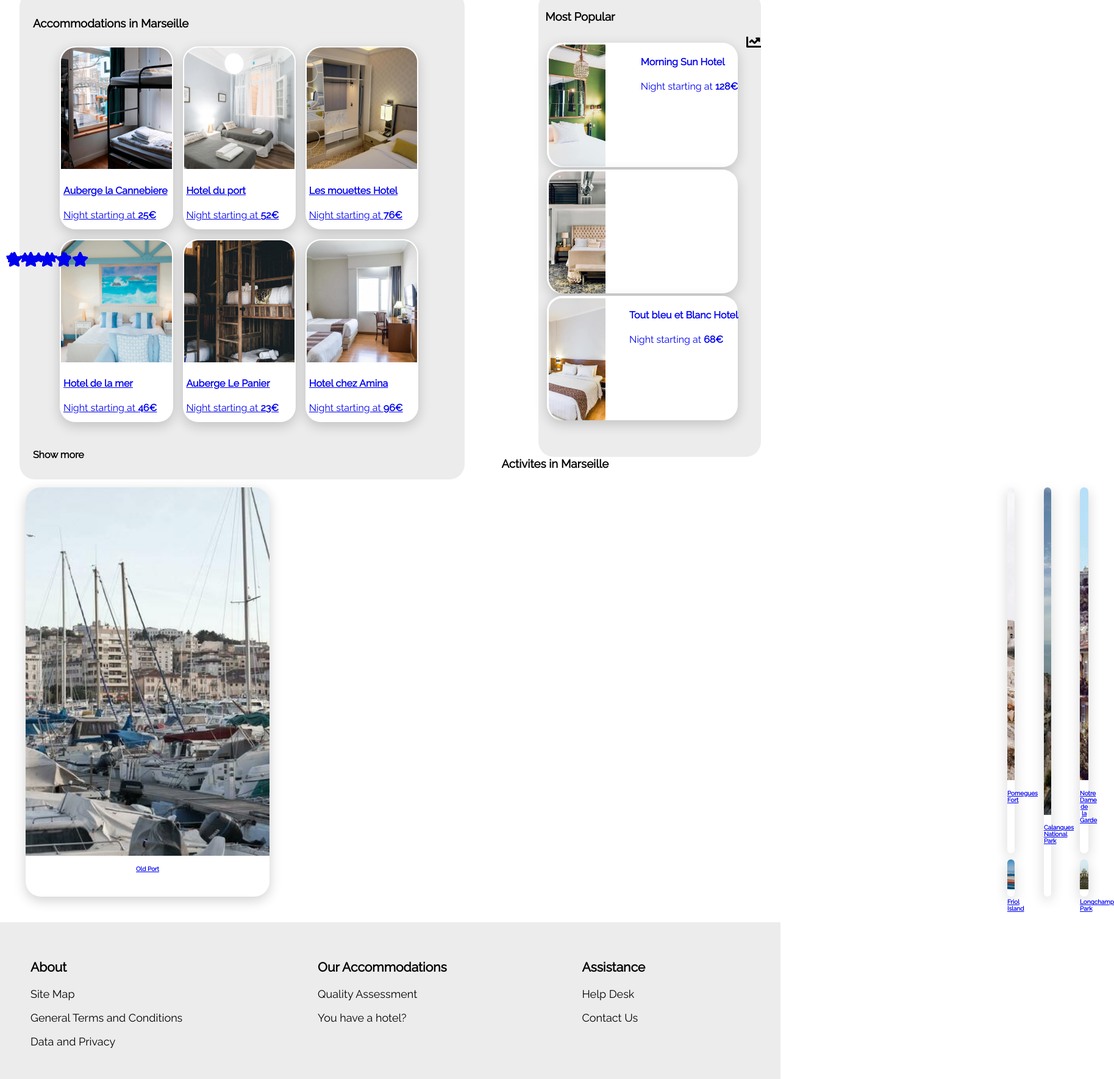
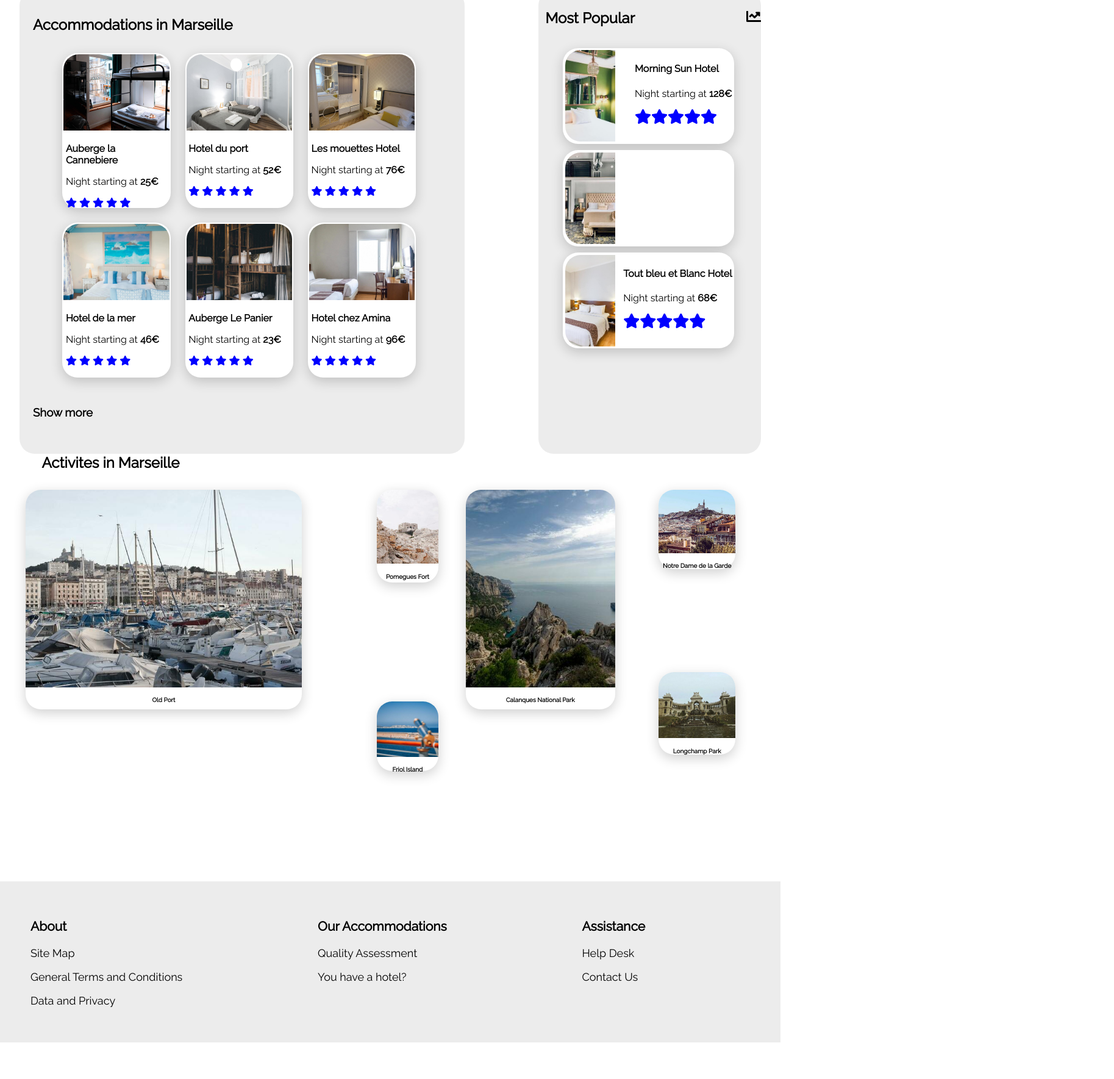
Before and after one commit to MailMaaan/OCP2, a plain HTML site: page index.html in a window 1280 px wide. Shown: the part 352-2121 px from the top of the page at 61% size, 1827 px wide, since content can reach past the window. After the commit the page ends 2061 px from the top, so only its background shows below. Drawn offline with Linux system fonts and the light colour scheme.

Commit message:
changed sthe sizing of some containers

```diff
--- a/index.css
+++ b/index.css
@@ -1,3 +1,12 @@
+a {
+    color: inherit;
+    text-decoration: none;
+}
+
+a i {
+    color: blue;
+}
+
 main {
     margin: 2rem;
 }
@@ -47,6 +56,10 @@ nav li:hover {
     float: left;
 }
 
+.filter-bar {
+
+}
+
 .filter-button {
     background-color: white;
     outline: #ececec;
@@ -54,6 +67,10 @@ nav li:hover {
     border-radius: 25px;
     margin-right: 1%;
     margin-left: 1%;
+}
+
+.filter-button i {
+    float: left;
 }
 
 .fa-cash-bill {
@@ -82,7 +99,7 @@ nav li:hover {
     border-radius: 25px;
     width: 60%;
     margin-right: 5%;
-    height: 800px;
+    height: 760px;
     float: left;
 }
 
@@ -93,24 +110,19 @@ nav li:hover {
 }
 
 .card {
+    height: 250px;
     background-color: white;
     border-radius: 25px;
-    height: 300px;
-    padding-left: 1%;
-    padding-right: 1%;
-    margin-left: 4%;
-    margin-right: 4%;
-    margin-top: 4%;
-    margin-bottom: 4%;
+    padding: 1% 1% 1% 1%;
+    margin: 6% 6% 6% 6%;
     box-shadow: 0px 0px 0px 0px rgba(0, 0, 0, 0.2), 0 6px 20px 0 rgba(0, 0, 0, 0.19);
 }
 
 .card img {
-    height: 200px;
+    height: 125px;
     width: 100%;
     border-top-left-radius: 25px;
     border-top-right-radius: 25px;
-    padding-top: 1%;
     object-fit: cover;
 }
 
@@ -121,7 +133,6 @@ nav li:hover {
 
 .rating {
     height: 25px;
-    position: absolute;
     bottom: 10px;
     left: 10px
 }
@@ -130,6 +141,7 @@ nav li:hover {
     background-color: #ececec;
     border-radius: 25px;
     width: 30%;
+    height: 760px;
     margin-left: 5%;
     float: right;
 }
@@ -154,13 +166,10 @@ nav li:hover {
 .card-aside {
     background-color: white;
     border-radius: 25px;
-    padding-left: 1%;
-    padding-bottom: 1%;
-    margin-left: 4%;
-    margin-right: 4%;
-    margin-top: 4%;
-    margin-bottom: 4%;
-    height: 200px;
+    padding: 1% 1% 1% 1%;
+    margin: 4% 4% 4% 11%;
+    height: 150px;
+    width: 75%;
     box-shadow: 0px 0px 0px 0px rgba(0, 0, 0, 0.2), 0 6px 20px 0 rgba(0, 0, 0, 0.19);
 }
 
@@ -169,12 +178,15 @@ nav li:hover {
     height: 100%;
     border-top-left-radius: 25px;
     border-bottom-left-radius: 25px;
-    padding-top: 1%;
     object-fit: cover;
 }
 
 .cards-aside {
     text-align: left;
+}
+
+.cards-aside i {
+    float: left;
 }
 
 .star-checked {
@@ -189,24 +201,20 @@ nav li:hover {
     background-color: white;
 }
 
-.card-activity-1 { grid-area: OldPort; }
-.card-activity-2 { grid-area: PomeguesFort; }
-.card-activity-3 { grid-area: FrioulIsland; }
-.card-activity-4 { grid-area: CalanquesNationalPark; }
-.card-activity-5 { grid-area: NotreDameDeLaGarde; }
-.card-activity-6 { grid-area: LongchampPark; }
+.card-activity-1 { grid-area: Tall; }
+.card-activity-2 { grid-area: Short1; }
+.card-activity-3 { grid-area: Short2; }
 
 .grid-container {
   display: grid;
   grid-template-areas:
-    'OldPort PomeguesFort CalanquesNationalPark NotreDameDeLaGarde'
-    'OldPort FrioulIsland CalanquesNationalPark LongchampPark';
-    grid-template-columns: 1600px;
-    grid-template-rows: 600px;
+    'Tall Short1'
+    'Tall Short2';
   grid-gap: 10px;
   background-color: white;
   padding: 10px;
   margin: 0px;
+  max-height: 600px;
 }
 
 .grid-container > div {
@@ -221,9 +229,14 @@ nav li:hover {
     border-radius: 15px;
 }
 
+.cards-activities {
+    display: flex;
+}
+
 .card-activity-1 {
     border-radius: 25px;
-    width: 25%;
+    width: 80%;
+    height: 60%;
     box-shadow: 0px 0px 0px 0px rgba(0, 0, 0, 0.2), 0 6px 20px 0 rgba(0, 0, 0, 0.19);
 }
 
@@ -237,7 +250,8 @@ nav li:hover {
 
 .card-activity-2 {
     border-radius: 25px;
-    width: 25%;
+    width: 80%;
+    height: 45%;
     box-shadow: 0px 0px 0px 0px rgba(0, 0, 0, 0.2), 0 6px 20px 0 rgba(0, 0, 0, 0.19);
 }
 
@@ -251,53 +265,12 @@ nav li:hover {
 
 .card-activity-3 {
     border-radius: 25px;
-    width: 25%;
+    width: 80%;
+    height: 45%;
     box-shadow: 0px 0px 0px 0px rgba(0, 0, 0, 0.2), 0 6px 20px 0 rgba(0, 0, 0, 0.19);
 }
 
 .card-activity-3 img {
-    width: 100%;
-    height: 80%;
-    border-top-left-radius: 25px;
-    border-top-right-radius: 25px;
-    object-fit: cover;
-}
-
-.card-activity-4 {
-    border-radius: 25px;
-    width: 25%;
-    box-shadow: 0px 0px 0px 0px rgba(0, 0, 0, 0.2), 0 6px 20px 0 rgba(0, 0, 0, 0.19);
-}
-
-.card-activity-4 img {
-    width: 100%;
-    height: 80%;
-    border-top-left-radius: 25px;
-    border-top-right-radius: 25px;
-    object-fit: cover;
-}
-
-.card-activity-5 {
-    border-radius: 25px;
-    width: 25%;
-    box-shadow: 0px 0px 0px 0px rgba(0, 0, 0, 0.2), 0 6px 20px 0 rgba(0, 0, 0, 0.19);
-}
-
-.card-activity-5 img {
-    width: 100%;
-    height: 80%;
-    border-top-left-radius: 25px;
-    border-top-right-radius: 25px;
-    object-fit: cover;
-}
-
-.card-activity-6 {
-    border-radius: 25px;
-    width: 25%;
-    box-shadow: 0px 0px 0px 0px rgba(0, 0, 0, 0.2), 0 6px 20px 0 rgba(0, 0, 0, 0.19);
-}
-
-.card-activity-6 img {
     width: 100%;
     height: 80%;
     border-top-left-radius: 25px;
--- a/index.html
+++ b/index.html
@@ -4,15 +4,15 @@
 <head>
     <meta charset=utf-8>
     <title>Reservia</title>
-    <link href="index.css" type="text/css" rel="stylesheet">
     <link rel="preconnect" href="https://fonts.gstatic.com">
     <link href="https://fonts.googleapis.com/css2?family=Raleway&display=swap" rel="stylesheet">
-    <link rel="stylesheet" href="all.css">
+    <link href="index.css" type="text/css" rel="stylesheet">
+    <link href="all.css" type="text/css" rel="stylesheet">
 </head>
 
 <body>
     <nav>
-        <img src="images/logo/Reservia.svg">
+        <img src="images/logo/Reservia.svg" alt="logo">
 
         <ul>
             <li class="sign-up"><a href="0">Sign Up</a></li>
@@ -21,36 +21,32 @@
         </ul>
     </nav>
     <header>
-        <h3>Find a place for your dream vacation</h3>
-        <h6>Downtown or in nature</h6>
+        <h2>Find a place for your dream vacation</h2>
+        <p>Downtown or in nature</p>
 
         <form>
-            <i class="map-marker"></i>
+            <i class="fas fa-map-marker-alt"></i>
             <input class="placeholder" type="search" name="search" placeholder="Marseille,France">
             <input type="submit" value="Search">
-            <i class="fa-search"></i>
+            <i class="fas fa-search"></i>
         </form>
 
         <div class="filter-bar">
             <h3 class="filter-title">Filters</h3>
             <button class="filter-button">
-                <i class="fas fa-cash-bill"></i>
-                <h3 class="filter-text"><span>Low cost</span></h3>
+                <h3><span><i class="fas fa-money-bill-wave fa-1x"></i>Low cost</span></h3>
             </button>
 
             <button class="filter-button">
-                <i class="fas fa-child"></i>
-                <h3 class="filter-text"><span>Family-friendly</span></h3>
+                <h3><span><i class="fas fa-child"></i>Family-friendly</span></h3>
             </button>
 
             <button class="filter-button">
-                <i class="fas fa-heart"></i>
-                <h3 class="filter-text"><span>Romantic</span></h3>
+                <h3><span><i class="fas fa-heart"></i>Romantic</span></h3>
             </button>
 
             <button class="filter-button">
-                <i class="fas fa-dog"></i>
-                <h3 class="filter-text"><span>Pets allowed</span></h3>
+                <h3><span><i class="fas fa-dog"></i>Pets allowed</span></h3>
             </button>
         </div>
         <div class="info">
@@ -63,19 +59,20 @@
     </header>
     <main>
         <section class="accommodations" id="accommodations">
-            <h3 class="section-title">Accommodations in Marseille</h3>
+            <h2 class="section-title"><b>Accommodations in Marseille</b></h2>
             <div class="cards">
-                <div class="card"><a href="0"><img
-                            src="images/hebergements/3_medium/marcus-loke-WQJvWU_HZFo-unsplash.jpg" alt="">
+                <div class="card">
+                    <a href="0">
+                        <img src="images/hebergements/3_medium/marcus-loke-WQJvWU_HZFo-unsplash.jpg" alt="">
                         <div class="card-accommodations">
-                            <h4><b>Auberge la Cannebiere</b></h4>
+                            <p><b>Auberge la Cannebiere</b></p>
                             <p>Night starting at <b class="price_1">25€</b> </p>
                             <div class="rating">
                                 <i class="fas fa-star active"></i>
                                 <i class="fas fa-star active"></i>
                                 <i class="fas fa-star active"></i>
                                 <i class="fas fa-star active"></i>
-                                <span class="star-empty"></span>
+                                <i class="fas fa-star"></i>
                             </div>
 
                         </div>
@@ -83,10 +80,11 @@
 
                 </div>
 
-                <div class="card"><a href="0"><img
-                            src="images/hebergements/3_medium/fred-kleber-gTbaxaVLvsg-unsplash.jpg" alt="">
+                <div class="card">
+                    <a href="0">
+                        <img src="images/hebergements/3_medium/fred-kleber-gTbaxaVLvsg-unsplash.jpg" alt="">
                         <div class="card-accommodations">
-                            <h4><b>Hotel du port</b></h4>
+                            <p><b>Hotel du port</b></p>
                             <p>Night starting at <b class="price_1">52€</b> </p>
                             <div class="rating">
                                 <i class="fas fa-star active"></i>
@@ -101,10 +99,11 @@
 
                 </div>
 
-                <div class="card"><a href="0"><img
-                            src="images/hebergements/3_medium/reisetopia-B8WIgxA_PFU-unsplash.jpg" alt="">
+                <div class="card">
+                    <a href="0">
+                        <img src="images/hebergements/3_medium/reisetopia-B8WIgxA_PFU-unsplash.jpg" alt="">
                         <div class="card-accommodations">
-                            <h4><b>Les mouettes Hotel</b></h4>
+                            <p><b>Les mouettes Hotel</b></p>
                             <p>Night starting at <b class="price_1">76€</b> </p>
                             <div class="rating">
                                 <i class="fas fa-star active"></i>
@@ -119,10 +118,11 @@
 
                 </div>
 
-                <div class="card"><a href="0"><img
-                            src="images/hebergements/3_medium/annie-spratt-Eg1qcIitAuA-unsplash.jpg" alt="">
+                <div class="card">
+                    <a href="0">
+                        <img src="images/hebergements/3_medium/annie-spratt-Eg1qcIitAuA-unsplash.jpg" alt="">
                         <div class="card-accommodations">
-                            <h4><b>Hotel de la mer</b></h4>
+                            <p><b>Hotel de la mer</b></p>
                             <p>Night starting at <b class="price_1">46€</b> </p>
                             <div class="rating">
                                 <i class="fas fa-star active"></i>
@@ -137,10 +137,11 @@
 
                 </div>
 
-                <div class="card"><a href="0"><img
-                            src="images/hebergements/3_medium/nicate-lee-kT-ZyaiwBe0-unsplash.jpg" alt="">
+                <div class="card">
+                    <a href="0">
+                        <img src="images/hebergements/3_medium/nicate-lee-kT-ZyaiwBe0-unsplash.jpg" alt="">
                         <div class="card-accommodations">
-                            <h4><b>Auberge Le Panier</b></h4>
+                            <p><b>Auberge Le Panier</b></p>
                             <p>Night starting at <b class="price_1">23€</b> </p>
                             <div class="rating">
                                 <i class="fas fa-star active"></i>
@@ -155,10 +156,11 @@
 
                 </div>
 
-                <div class="card"><a href="0"><img
-                            src="images/hebergements/3_medium/febrian-zakaria-M6S1WvfW68A-unsplash.jpg" alt="">
+                <div class="card">
+                    <a href="0">
+                        <img src="images/hebergements/3_medium/febrian-zakaria-M6S1WvfW68A-unsplash.jpg" alt="">
                         <div class="card-accommodations">
-                            <h4><b>Hotel chez Amina</b></h4>
+                            <p><b>Hotel chez Amina</b></p>
                             <p>Night starting at <b class="price_1">96€</b> </p>
                             <div class="rating">
                                 <i class="fas fa-star active"></i>
@@ -173,18 +175,16 @@
 
                 </div>
             </div>
-            <h4><b>
-                    <div class="more">Show more</div>
-                </b></h4>
+            <h3 class="more">Show more</h3>
 
         </section>
 
         <aside class="most-popular" id="most-popular">
-            <h3 class="section-title">Most Popular</h3>
-            <i class="fas fa-chart-line"></i>
+            <h2 class="section-title"><b>Most Popular</b><i class="fas fa-chart-line"></i></h2>
             <div class="cards-aside-section">
-                <div class="card-aside"><a href="0"><img
-                            src="images/hebergements/4_small/emile-guillemot-Bj_rcSC5XfE-unsplash.jpg" alt="">
+                <div class="card-aside">
+                    <a href="0">
+                        <img src="images/hebergements/4_small/emile-guillemot-Bj_rcSC5XfE-unsplash.jpg" alt="">
                         <div class="cards-aside">
                             <h4><b>Morning Sun Hotel</b></h4>
                             <p>Night starting at <b class="price_1">128€</b> </p>
@@ -201,17 +201,18 @@
 
                 </div>
 
-                <div class="card-aside"><a href="0"><img
-                            src="images/hebergements/4_small/aw-creative-VGs8z60yT2c-unsplash.jpg" alt="">
+                <div class="card-aside">
+                    <a href="0">
+                        <img src="images/hebergements/4_small/aw-creative-VGs8z60yT2c-unsplash.jpg" alt="">
                         <div class="cards-aside">
                             <h4><b>Au coeur de l'eau Bed and Breakfast</b></h4>
                             <p>Night starting at <b class="price_1">71€</b> </p>
                             <div class="rating">
+                                <i class="fas fa-star"></i>
                                 <i class="fas fa-star active"></i>
                                 <i class="fas fa-star active"></i>
                                 <i class="fas fa-star active"></i>
                                 <i class="fas fa-star active"></i>
-                                <i class="fas fa-star"></i>
                             </div>
 
                         </div>
@@ -219,17 +220,18 @@
 
                 </div>
 
-                <div class="card-aside"><a href="0"><img
-                            src="images/hebergements/4_small/febrian-zakaria-sjvU0THccQA-unsplash.jpg" alt="">
+                <div class="card-aside">
+                    <a href="0">
+                        <img src="images/hebergements/4_small/febrian-zakaria-sjvU0THccQA-unsplash.jpg" alt="">
                         <div class="cards-aside">
                             <h4><b>Tout bleu et Blanc Hotel</b></h4>
                             <p>Night starting at <b class="price_1">68€</b> </p>
                             <div class="rating">
+                                <i class="fas fa-star"></i>
                                 <i class="fas fa-star active"></i>
                                 <i class="fas fa-star active"></i>
                                 <i class="fas fa-star active"></i>
                                 <i class="fas fa-star active"></i>
-                                <i class="fas fa-star"></i>
                             </div>
 
                         </div>
@@ -240,41 +242,48 @@
         </aside>
 
         <section class="activities" id="activities">
-            <h3 class="section-title">Activites in Marseille</h3>
+            <h2 class="section-title">Activites in Marseille</h2>
             <div class="cards-activities">
                 <div class="grid-container">
-                    <div class="card-activity-1"><a href="0"><img
-                                src="images/activites/4_small/reno-laithienne-QUgJhdY5Fyk-unsplash.jpg" alt="">
+                    <div class="card-activity-1">
+                        <a href="0">
+                            <img src="images/activites/4_small/reno-laithienne-QUgJhdY5Fyk-unsplash.jpg" alt="">
                             <h4><b>Old Port</b></h4>
                         </a>
                     </div>
 
-                    <div class="card-activity-2"><a href="0"><img
-                                src="images/activites/4_small/paul-hermann-QFTrLdQIRhI-unsplash.jpg" alt="">
+                    <div class="card-activity-2">
+                        <a href="0">
+                            <img src="images/activites/4_small/paul-hermann-QFTrLdQIRhI-unsplash.jpg" alt="">
                             <h4><b>Pomegues Fort</b></h4>
                         </a>
                     </div>
 
-                    <div class="card-activity-3"><a href="0"><img
-                                src="images/activites/4_small/kevin-hikari-rV_Qd1l-VXg-unsplash.jpg" alt="">
+                    <div class="card-activity-3">
+                        <a href="0">
+                            <img src="images/activites/4_small/kevin-hikari-rV_Qd1l-VXg-unsplash.jpg" alt="">
                             <h4><b>Friol Island</b></h4>
                         </a>
                     </div>
-
-                    <div class="card-activity-4"><a href="0"><img
-                                src="images/activites/4_small/kilyan-sockalingum-NR8-cBCN3aI-unsplash.jpg" alt="">
+                </div>
+                <div class="grid-container">
+                    <div class="card-activity-1">
+                        <a href="0">
+                            <img src="images/activites/4_small/kilyan-sockalingum-NR8-cBCN3aI-unsplash.jpg" alt="">
                             <h4><b>Calanques National Park</b></h4>
                         </a>
                     </div>
 
-                    <div class="card-activity-5"><a href="0"><img
-                                src="images/activites/4_small/florian-wehde-xW9e8gdotxI-unsplash.jpg" alt="">
+                    <div class="card-activity-2">
+                        <a href="0">
+                            <img src="images/activites/4_small/florian-wehde-xW9e8gdotxI-unsplash.jpg" alt="">
                             <h4><b>Notre Dame de la Garde</b></h4>
                         </a>
                     </div>
 
-                    <div class="card-activity-6"><a href="0"><img
-                                src="images/activites/4_small/lena-paulin-wH2-EJoDcV0-unsplash.jpg" alt="">
+                    <div class="card-activity-3">
+                        <a href="0">
+                            <img src="images/activites/4_small/lena-paulin-wH2-EJoDcV0-unsplash.jpg" alt="">
                             <h4><b>Longchamp Park</b></h4>
                         </a>
                     </div>
```
